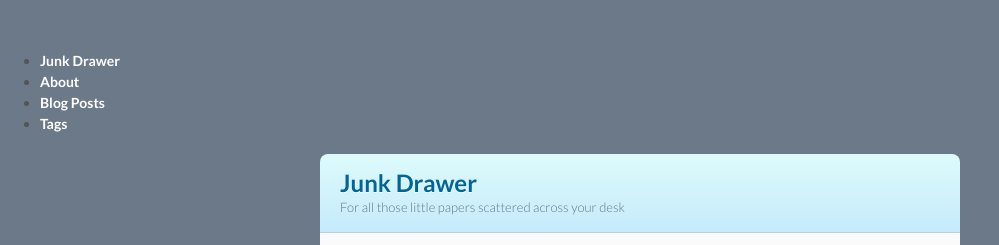
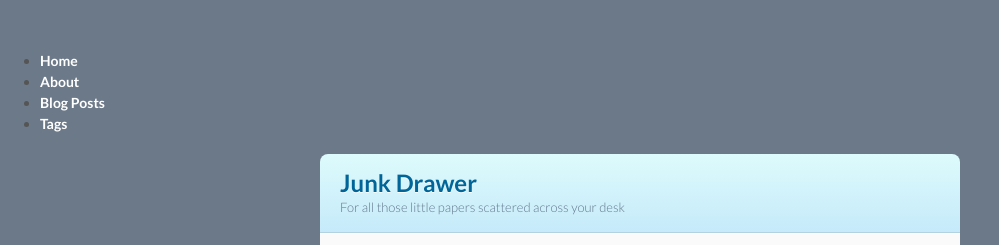
Before and after one commit to benknoble/benknoble.github.io, a Jekyll site: the page built from about/index.md, in a window 1280 px wide. Shown: the top 245 px of the page, without its empty margins (0-999 px from the left). Built offline with Jekyll 4.4.1, drawn with Linux system fonts in a browser that asks for light colours.

Commit message:
Use the word Home

```diff
--- a/_layouts/default.html
+++ b/_layouts/default.html
@@ -17,7 +17,7 @@
 	<body>
 		<nav>
     		<ul>
-        		<li><a href="/">Junk Drawer</a></li>
+        		<li><a href="/">Home</a></li>
 	        	<li><a href="/about">About</a></li>
         		<li><a href="/blog">Blog Posts</a></li>
         		<li><a href="/tags">Tags</a></li>
```
